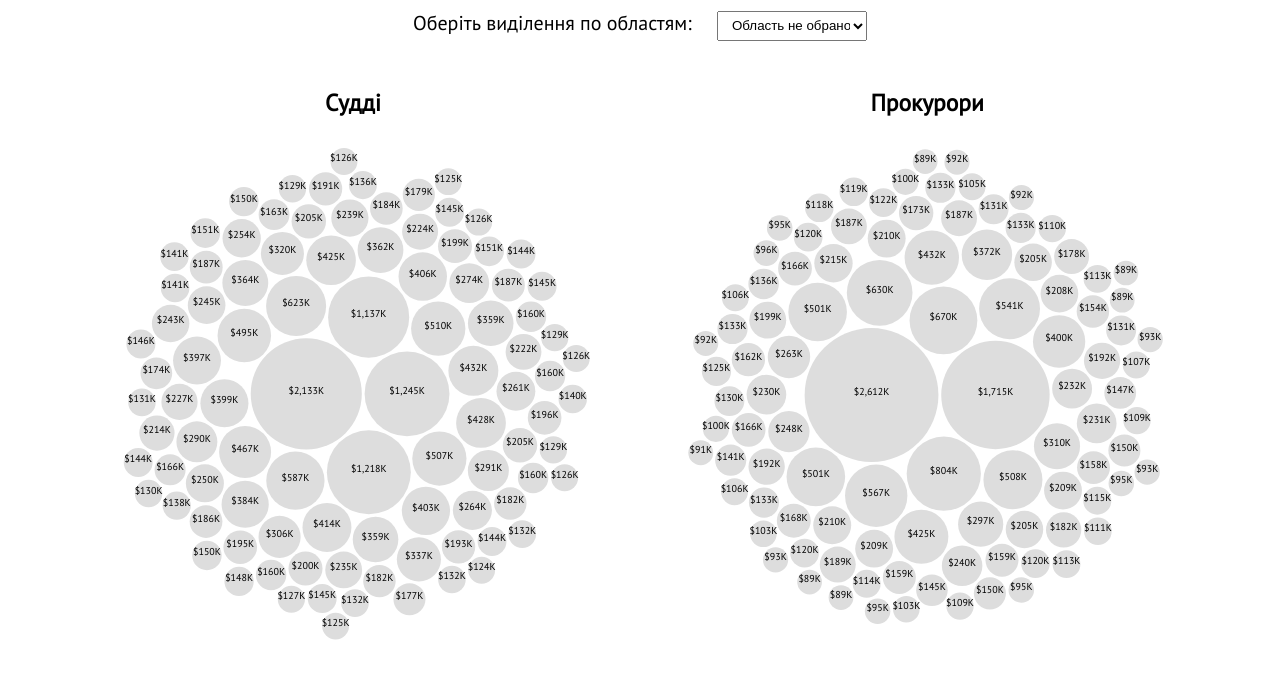
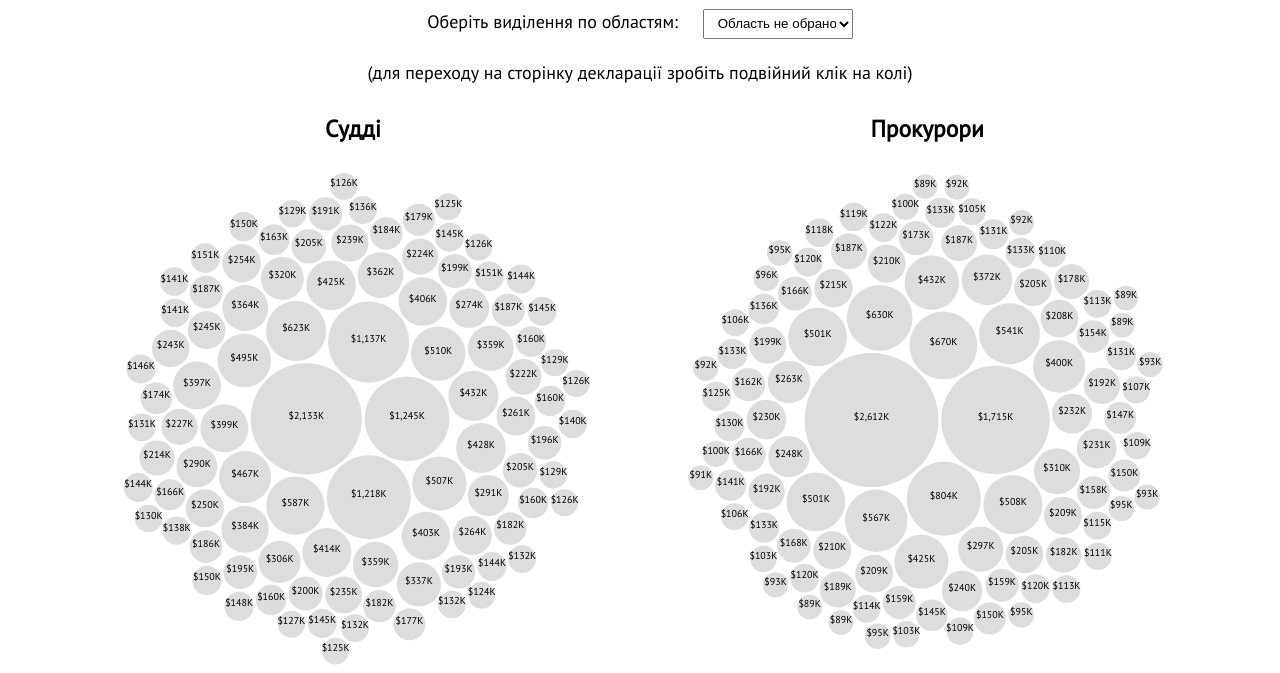
Before and after one commit to gooduling/e-declarations, a website: page index.html in a window 1280 px wide. Shown: the top 673 px of the page. Drawn offline with nearby package versions, Linux system fonts and the light colour scheme.

Commit message:
minor fix

```diff
--- a/index.html
+++ b/index.html
@@ -65,7 +65,7 @@
         margin-left: 20px;
     }
     .selectWrapper {
-
+        font-size: 0.9em;
     }
 
     .loading {
@@ -115,6 +115,9 @@
     <select id="regionSelector" onchange="switchSelectionByRegions(this.value)" name="select">
         <option value="" selected>Область не обрано</option>
     </select>
+    <br/>
+
+    (для переходу на сторінку декларації зробіть подвійний клік на колі)
 </div>
 <div class="viz">
     <h3>Судді</h3>
```
